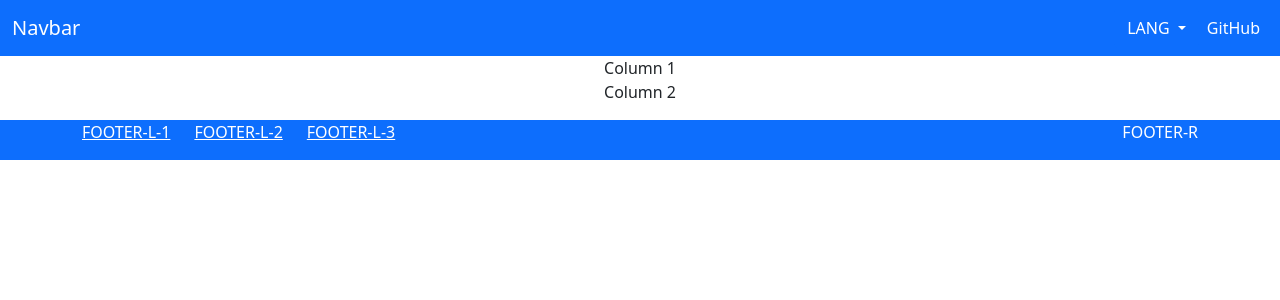
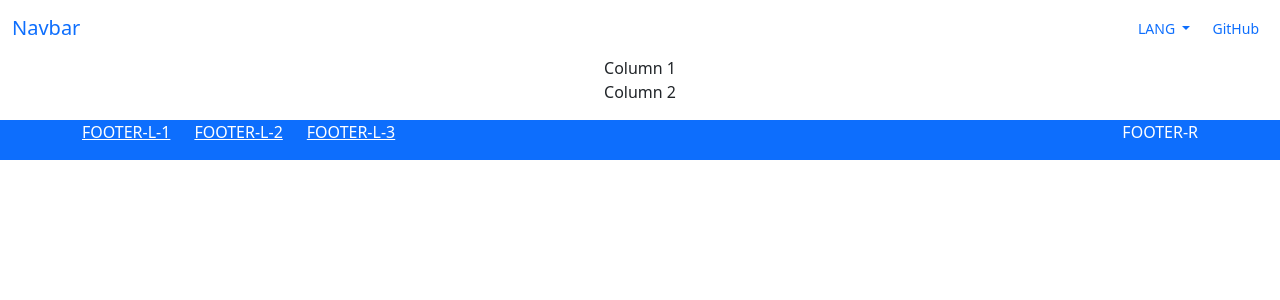
Before and after one commit to nedimcanulusoy/EFARS, a Flask app: page / in a window 1280 px wide. Shown: the top 300 px of the page. Run offline with Flask 2, Linux system fonts and the light colour scheme.

Commit message:
UPDATE navbar design

```diff
--- a/efars/templates/base.html
+++ b/efars/templates/base.html
@@ -3,6 +3,7 @@
 <head>
     <meta charset="UTF-8">
     <link href="https://cdn.jsdelivr.net/npm/bootstrap@5.0.2/dist/css/bootstrap.min.css" rel="stylesheet" integrity="sha384-EVSTQN3/azprG1Anm3QDgpJLIm9Nao0Yz1ztcQTwFspd3yD65VohhpuuCOmLASjC" crossorigin="anonymous">
+    <script src="https://cdn.jsdelivr.net/npm/bootstrap@5.0.1/dist/js/bootstrap.min.js" integrity="sha384-Atwg2Pkwv9vp0ygtn1JAojH0nYbwNJLPhwyoVbhoPwBhjQPR5VtM2+xf0Uwh9KtT" crossorigin="anonymous"></script>
     <link rel="stylesheet" type="text/css" href= "{{ url_for('static',filename='styles/main.css') }}">
 
     <title>EFARS</title>
@@ -10,24 +11,27 @@
 </head>
 <body>
 
-    <nav class="navbar navbar-expand-lg navbar-dark bg-primary">
+    <nav class="navbar navbar-expand-lg">
       <div class="container-fluid">
 
-        <a class="navbar-brand" href="#">Navbar</a>
+        <a class="navbar-brand text-primary" href="#">Navbar</a>
 
         <div class="collapse navbar-collapse " id="navbarNavAltMarkup">
           <div class="navbar-nav ms-auto">
-            <div class="btn-group">
-              <button type="button" class="btn btn-primary dropdown-toggle" data-bs-toggle="dropdown" aria-expanded="false">
-                LANG
-              </button>
-              <ul class="dropdown-menu">
-                <li><a class="dropdown-item" href="#">First</a></li>
-                <li><a class="dropdown-item" href="#">Second</a></li>
-              </ul>
+            <div class="d-grid d-md-block">
+
+                <button type="button" class="btn btn-sm dropdown-toggle text-primary" data-bs-toggle="dropdown" aria-expanded="false">
+                    LANG
+                </button>
+                    <ul class="dropdown-menu dropdown-menu-end">
+                        <li><a class="dropdown-item" href="#">First</a></li>
+                        <li><a class="dropdown-item" href="#">Second</a></li>
+                    </ul>
+
+                <a class="btn btn-sm text-primary" href="#" target="_blank" role="button">
+                    GitHub
+                </a>
             </div>
-
-            <a class="nav-link active" aria-current="page" href="#">GitHub</a>
           </div>
         </div>
       </div>
```
